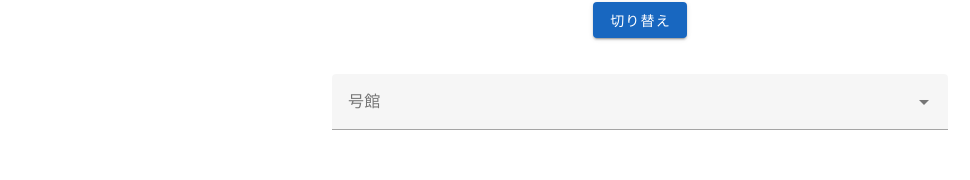
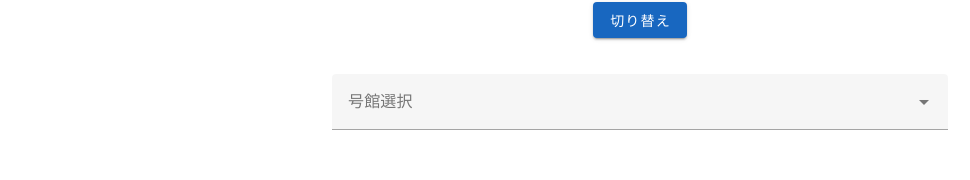
Before and after one commit to 101ta28/yatsukaho-bus-schedule, a Vue app: page / in a window 1280 px wide. Shown: the part 106-286 px from the top of the page, without its empty margins (0-970 px from the left). Built offline with nearby package versions, Linux system fonts and the light colour scheme.

Commit message:
ラベルの文言を変更

```diff
--- a/src/components/BusSchedule.vue
+++ b/src/components/BusSchedule.vue
@@ -11,7 +11,7 @@
     <!-- Building Dropdown -->
     <v-row class="mb-3" justify="center">
       <v-col cols="12" md="8" lg="6">
-        <v-select :items="allStops" label="号館" v-model="selectedStopName" outlined dense></v-select>
+        <v-select :items="allStops" label="号館選択" v-model="selectedStopName" outlined dense></v-select>
       </v-col>
     </v-row>
 
```
